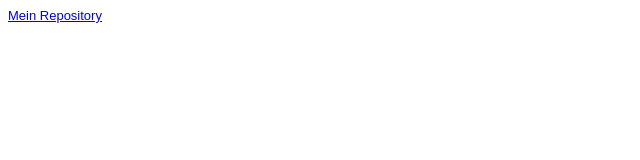
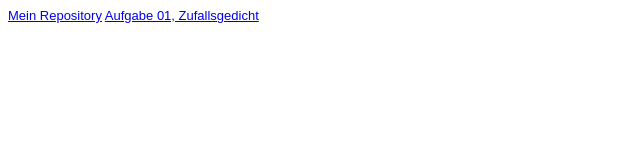
Before and after one commit to Schwer5/EIA2_SoSe_22-23, a plain HTML site: page steckbrief.htm in a window 1280 px wide. Shown: the whole page, without its empty margins (0-640 px from the left). Drawn offline with Linux system fonts and the light colour scheme.

Commit message:
link hinzufuegen

```diff
--- a/steckbrief.htm
+++ b/steckbrief.htm
@@ -13,6 +13,7 @@ body {
 </head>
 <body>
 	<a href="https://github.com/Schwer5/EIA2_SoSe_22-23" target="_blank">Mein Repository</a>
+	<a href="https://schwer5.github.io/EIA2_SoSe_22-23/A01_randompoem/randompoem.html">Aufgabe 01, Zufallsgedicht</a>
 	<!-- Hier die Links zu den gelösten Aufgaben einstellen, aktuelle oben, alte stehen lassen! Format: Aufgabenbezeichnung, Datum -->
 </body>
 </html>
```
